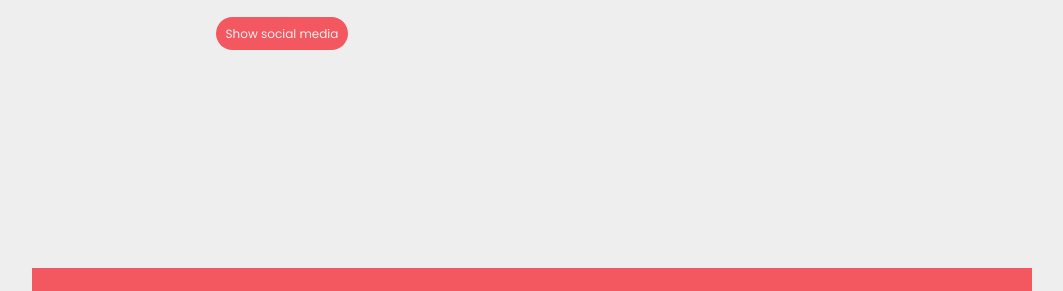
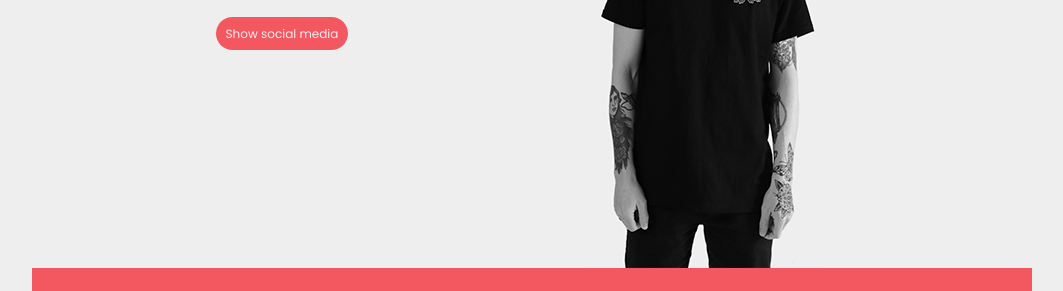
Before and after one commit to aknop07/homepage, a plain HTML site: page index.html in a window 1280 px wide. Shown: the part 290-581 px from the top of the page, without its empty margins (108-1171 px from the left). Drawn offline with nearby package versions, Linux system fonts and the light colour scheme.

Commit message:
changed header's path

```diff
--- a/css/header.css
+++ b/css/header.css
@@ -1,5 +1,5 @@
 .header {
-    background-image: url("img/header.jpg");
+    background-image: url("../img/header.jpg");
     background-repeat: no-repeat;
     background-position: 70% 0%;
     max-width: 100%;
```
